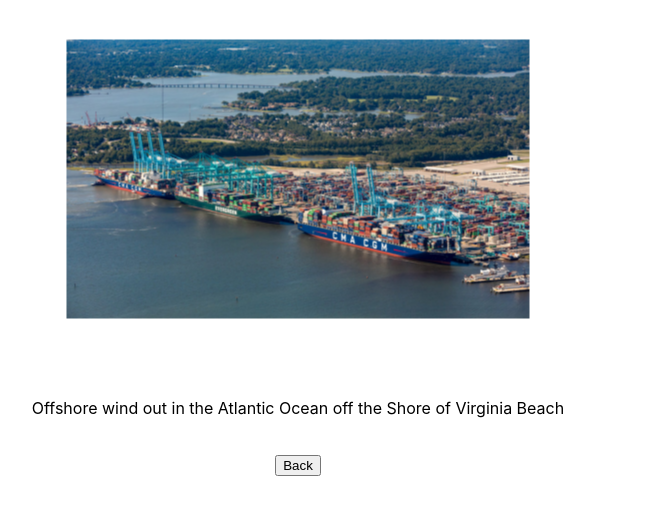
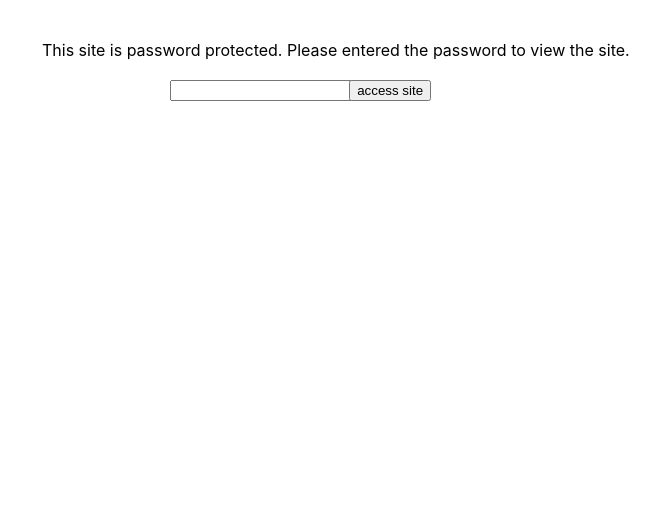
Before and after one commit to marevkeeley/h2tc, a React (Create React App) app: page /turbine in a window 1280 px wide. Shown: the top 514 px of the page, without its empty margins (342-1002 px from the left). Built offline with nearby package versions, Linux system fonts and the light colour scheme.

Commit message:
added verification and some security

```diff
--- a/package.json
+++ b/package.json
@@ -4,6 +4,7 @@
   "version": "0.1.0",
   "private": true,
   "dependencies": {
+    "@fvilers/disable-react-devtools": "^1.3.0",
     "@testing-library/jest-dom": "^5.16.5",
     "@testing-library/react": "^13.4.0",
     "@testing-library/user-event": "^13.5.0",
@@ -14,6 +15,7 @@
     "react-router": "^6.9.0",
     "react-router-dom": "^6.9.0",
     "react-scripts": "^5.0.1",
+    "react-secure-storage": "^1.2.0",
     "reactjs-popup": "^2.0.5",
     "web-vitals": "^2.1.4"
   },
--- a/src/App.js
+++ b/src/App.js
@@ -1,16 +1,31 @@
-import React from 'react';
+import React from "react";
+import { useState } from "react";
+import secureLocalStorage from 'react-secure-storage';
 import {
   BrowserRouter as Router,
   Routes,
   Route,
 } from "react-router-dom";
-
 import Home from "./Home";
 import {Screen, Turbine, Genplant, Siemens, Politicians, Landing, H2TC, TechC, Micro, Dominion, VNG,
 User1, User2, User3, User4, User5, User6, User7, User8, User9, User10} from "./Screen";
 
 function App() {
+    const [isVerified, setIsVerified] = useState(false);
+
+    const checkPw = () => {
+      const answer = document.getElementById("password").value;
+
+      if (answer ===  secureLocalStorage.getItem("password")) {
+        setIsVerified(true);
+      } else {
+        alert("Sorry, that's not it");
+      }
+    };
+
   return (
+    <>
+    {isVerified ?
     <div>
       <Router>
         <Routes>
@@ -39,6 +54,17 @@ function App() {
         </Routes>
       </Router>
     </div>
+    :
+    (
+     <form onSubmit={checkPw}>
+      <text style={{top: '5%', left: '30%', position: 'absolute'}}>This site is password protected. Please entered the password to view the site.</text>
+      <div/>
+      <input style={{top: '10%', left: '40%', position: 'absolute'}} id="password" name="password" />
+      <button style={{top: '10%', left: '54%', position: 'absolute'}}>access site</button>
+     </form>
+   )
+ }
+ </>
   );
 }
 
--- a/src/Home.js
+++ b/src/Home.js
@@ -51,7 +51,6 @@ const Home = () =>{
       setUser(false)
     }
   }
-
     return (
       <div style={{
         backgroundImage: `url(${map})`,
--- a/src/Screen.js
+++ b/src/Screen.js
@@ -8,6 +8,7 @@ import offshore from './offshore.png';
 import vng from './vng.png';
 import siemens from './siemens.png';
 import canon from './canon.png';
+import {useNavigate} from 'react-router-dom';
 
 const Screen = () => {
   return (
@@ -19,6 +20,11 @@ const Screen = () => {
 
 
 const Turbine = () => {
+  const navigate = useNavigate();
+	const goBack = () => {
+		navigate(-1);
+	}
+
   return (
     <div
       style={{
@@ -31,12 +37,17 @@ const Turbine = () => {
     >
       <img src={offshore} style={{margin: -100, scale: '50%'}} alt='turbine'></img>
       <p  style={{padding: 20}}>Offshore wind out in the Atlantic Ocean off the Shore of Virginia Beach</p>
-      <a href='/'><button >Back</button></a>
+      <button onClick={goBack}>Back</button>
     </div>
   );
 };
 
 const Genplant = () => {
+  const navigate = useNavigate();
+	const goBack = () => {
+		navigate(-1);
+	}
+
   return (
     <div
       style={{
@@ -50,13 +61,18 @@ const Genplant = () => {
       <div style={{padding: 20}}>
         <a href="https://genplant.com/ " style={{padding: 20}}>Genplant</a><br/>
         <p>More details coming soon</p>
-        <a href='/'><button >Back</button></a>
+        <button onClick={goBack}>Back</button>
       </div>
     </div>
   );
 };
 
 const Siemens = () => {
+  const navigate = useNavigate();
+	const goBack = () => {
+		navigate(-1);
+	}
+
   return (
     <div
       style={{
@@ -70,13 +86,19 @@ const Siemens = () => {
       <img style={{scale: '50%', margin: -100}}src={siemens} alt='Siemens'></img>
       <p>
         <a href='https://fuelcellsworks.com/news/siemens-energy-and-intermountain-power-agency-drive-transition-to-sustainable-energy-through-study-of-hydrogen-energy-storage-at-a-utility-scale-power-plant-in-utah/ '>Siemens</a><br/>
-        This list will grow as we understand the players better. These players will be inside of the minigrids and hydrogen electrolysis plants.</p>
-      <a href='/'><button >Back</button></a>
+        This list will grow as we understand the players better. These players will be inside of the minigrids and hydrogen electrolysis plants.
+        </p>
+      <button onClick={goBack}>Back</button>
     </div>
   );
 };
 
 const Politicians = () => {
+  const navigate = useNavigate();
+	const goBack = () => {
+		navigate(-1);
+	}
+
   return (
     <div
       style={{
@@ -91,12 +113,17 @@ const Politicians = () => {
         <a href= "https://www.governor.virginia.gov/">Governor in Virginia</a><br/>
         <a href="https://www.senate.gov/states/VA/intro.htm ">Senators in DC</a>
       </p>
-      <a href='/'><button >Back</button></a>
+      <button onClick={goBack}>Back</button>
     </div>
   );
 };
 
 const Landing = () => {
+  const navigate = useNavigate();
+	const goBack = () => {
+		navigate(-1);
+	}
+
   return (
     <div
       style={{
@@ -113,12 +140,17 @@ const Landing = () => {
       </p>
       <a href='https://www.azocleantech.com/article.aspx?ArticleID=1257 '>Learn More</a><br/>
       <div style={{padding: 10}} />
-      <a href='/'><button >Back</button></a>
+      <button onClick={goBack}>Back</button>
     </div>
   );
 };
 
 const H2TC = () => {
+  const navigate = useNavigate();
+	const goBack = () => {
+		navigate(-1);
+	}
+
   return (
     <div
       style={{
@@ -131,12 +163,17 @@ const H2TC = () => {
     >
       <img src={h2tc} style={{scale: '50%', margin: -100}} alt='h2tc'></img>
       <p  style={{padding: 20}}>The H2TC - 700 Tech Center Parkway, Newport News VA</p>
-      <a href='/'><button >Back</button></a>
+      <button onClick={goBack}>Back</button>
     </div>
   );
 };
 
 const TechC = () => {
+  const navigate = useNavigate();
+	const goBack = () => {
+		navigate(-1);
+	}
+
   return (
     <div
       style={{
@@ -153,12 +190,17 @@ const TechC = () => {
       </p>
       <a href='http://innovateattechcenterva.com/plans-pricing/ '>Lean More</a><br/>
       <div style={{padding: 10}}/>
-      <a href='/'><button >Back</button></a>
+      <button onClick={goBack}>Back</button>
     </div>
   );
 };
 
 const Micro = () => {
+  const navigate = useNavigate();
+	const goBack = () => {
+		navigate(-1);
+	}
+
   return (
     <div
       style={{
@@ -171,12 +213,17 @@ const Micro = () => {
     >
       <img src={micro} style={{scale: '50%', margin: -100}} alt='microgrid'></img>
       <p  style={{padding: 20}}>Microgrid - 700 Tech Center Parkway, Newport News VA</p>
-      <a href='/'><button >Back</button></a>
+      <button onClick={goBack}>Back</button>
     </div>
   );
 };
 
 const Dominion = () => {
+  const navigate = useNavigate();
+	const goBack = () => {
+		navigate(-1);
+	}
+
   return (
     <div
       style={{
@@ -191,12 +238,17 @@ const Dominion = () => {
       <p  style={{padding: 20}}>Dominion Power - 551 Industrial Park, Dr., Newport News, VA</p>
       <a href='https://wjla.com/news/local/dominion-energy-is-planning-to-build-the-largest-offshore-wind-project-heres-how '>Learn More</a>
       <div style={{padding: 10}}/>
-      <a href='/'><button >Back</button></a>
+      <button onClick={goBack}>Back</button>
     </div>
   );
 };
 
 const VNG = () => {
+  const navigate = useNavigate();
+	const goBack = () => {
+		navigate(-1);
+	}
+
   return (
     <div
       style={{
@@ -211,12 +263,17 @@ const VNG = () => {
       <p  style={{padding: 20}}>Virginia Natural Gas - 746 Diligence Dr., Newport News, VA</p>
       <a href='https://www.wavy.com/news/local-news/norfolk/whats-that-smell-strange-odor-across-parts-of-norfolk-leaves-officials-scratching-their-heads/ '>Learn More</a>
       <div style={{padding: 10}}/>
-      <a href='/'><button >Back</button></a>
+      <button onClick={goBack}>Back</button>
     </div>
   );
 };
 
 const User1 = () => {
+  const navigate = useNavigate();
+	const goBack = () => {
+		navigate(-1);
+	}
+
   return (
     <div
       style={{
@@ -231,12 +288,17 @@ const User1 = () => {
       <p  style={{padding: 20}}>The Port of Virginia - 600 World Trade Center, Norfolk, VA</p>
       <a href="https://www.virginiabusiness.com/article/port-of-virginia/ ">Learn more</a>
       <div style={{padding: 10}}/>
-      <a href='/'><button >Back</button></a>
+      <button onClick={goBack}>Back</button>
     </div>
   );
 };
 
 const User2 = () => {
+  const navigate = useNavigate();
+	const goBack = () => {
+		navigate(-1);
+	}
+
   return (
     <div
       style={{
@@ -251,12 +313,17 @@ const User2 = () => {
       <p  style={{padding: 20}}> Canon - 12000 Canon Blvd, Newport News, VA</p>
       <a href="https://www.cvi.canon.com/internet/portal/cvi/home/aboutus">Learn more</a>
       <div style={{padding: 10}}/>
-      <a href='/'><button >Back</button></a>
+      <button onClick={goBack}>Back</button>
     </div>
   );
 };
 
 const User3 = () => {
+  const navigate = useNavigate();
+	const goBack = () => {
+		navigate(-1);
+	}
+
   return (
     <div
       style={{
@@ -268,12 +335,17 @@ const User3 = () => {
       }}
     >
       <p  style={{padding: 20}}>City of Newport News - 2400 Washington Ave, Newport News, VA</p>
-      <a href='/'><button >Back</button></a>
+      <button onClick={goBack}>Back</button>
     </div>
   );
 };
 
 const User4 = () => {
+  const navigate = useNavigate();
+	const goBack = () => {
+		navigate(-1);
+	}
+
   return (
     <div
       style={{
@@ -285,12 +357,17 @@ const User4 = () => {
       }}
     >
       <p  style={{padding: 20}}>Langley Air Force Base - 210 Sweeney Blvd, Hampton, VA</p>
-      <a href='/'><button >Back</button></a>
+      <button onClick={goBack}>Back</button>
     </div>
   );
 };
 
 const User5 = () => {
+  const navigate = useNavigate();
+	const goBack = () => {
+		navigate(-1);
+	}
+
   return (
     <div
       style={{
@@ -302,12 +379,17 @@ const User5 = () => {
       }}
     >
       <p  style={{padding: 20}}>Norfolk Naval Base - 1530 Gilbert St, Norfolk, VA</p>
-      <a href='/'><button >Back</button></a>
+      <button onClick={goBack}>Back</button>
     </div>
   );
 };
 
 const User6 = () => {
+  const navigate = useNavigate();
+	const goBack = () => {
+		navigate(-1);
+	}
+
   return (
     <div
       style={{
@@ -319,12 +401,17 @@ const User6 = () => {
       }}
     >
       <p  style={{padding: 20}}>Smithfield - 200 Commerce St. Smithfield, VA</p>
-      <a href='/'><button >Back</button></a>
+      <button onClick={goBack}>Back</button>
     </div>
   );
 };
 
 const User7 = () => {
+  const navigate = useNavigate();
+	const goBack = () => {
+		navigate(-1);
+	}
+
   return (
     <div
       style={{
@@ -336,12 +423,17 @@ const User7 = () => {
       }}
     >
       <p  style={{padding: 20}}>HP Data Center - Newport News not too far from the Tech Center</p>
-      <a href='/'><button >Back</button></a>
+      <button onClick={goBack}>Back</button>
     </div>
   );
 };
 
 const User8 = () => {
+  const navigate = useNavigate();
+	const goBack = () => {
+		navigate(-1);
+	}
+
   return (
     <div
       style={{
@@ -353,12 +445,17 @@ const User8 = () => {
       }}
     >
       <p  style={{padding: 20}}>Jefferson Labs - 12000 Jefferson Avenue, Newport News VA</p>
-      <a href='/'><button >Back</button></a>
+      <button onClick={goBack}>Back</button>
     </div>
   );
 };
 
 const User9 = () => {
+  const navigate = useNavigate();
+	const goBack = () => {
+		navigate(-1);
+	}
+
   return (
     <div
       style={{
@@ -370,12 +467,17 @@ const User9 = () => {
       }}
     >
       <p  style={{padding: 20}}>Fort Eustis - 650 Monroe Ave, Ft Eustis, VA</p>
-      <a href='/'><button >Back</button></a>
+      <button onClick={goBack}>Back</button>
     </div>
   );
 };
 
 const User10 = () => {
+  const navigate = useNavigate();
+	const goBack = () => {
+		navigate(-1);
+	}
+
   return (
     <div
       style={{
@@ -387,7 +489,7 @@ const User10 = () => {
       }}
     >
       <p  style={{padding: 20}}>NASA - 2 Langley Blvd, Hampton, VA</p>
-      <a href='/'><button >Back</button></a>
+      <button onClick={goBack}>Back</button>
     </div>
   );
 };
--- a/src/index.js
+++ b/src/index.js
@@ -3,6 +3,11 @@ import ReactDOM from 'react-dom/client';
 import './index.css';
 import App from './App';
 import reportWebVitals from './reportWebVitals';
+import { disableReactDevTools } from '@fvilers/disable-react-devtools';
+
+if (process.env.NODE_ENV === 'production') {
+  disableReactDevTools();
+}
 
 const root = ReactDOM.createRoot(document.getElementById('root'));
 root.render(
```
Also changed, not shown: 1 other file (tests, documents, lock files or other folders).
